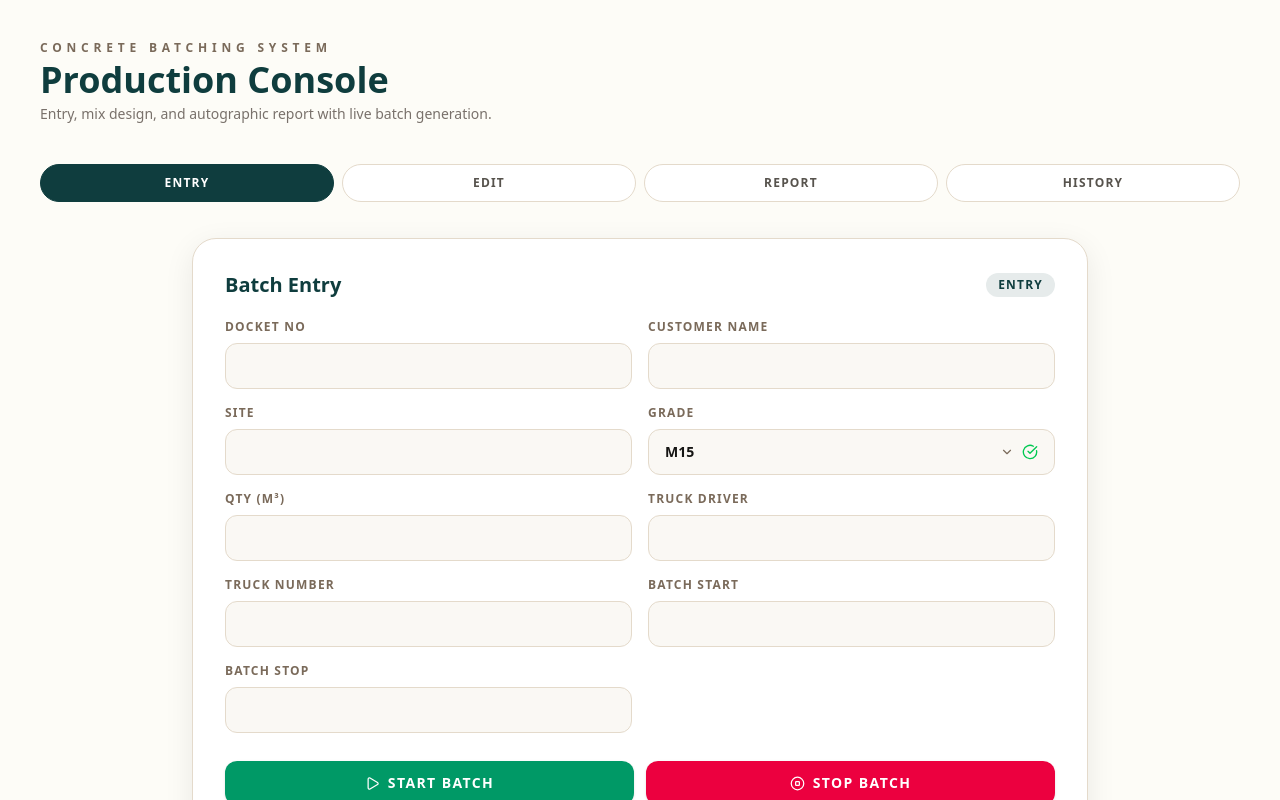
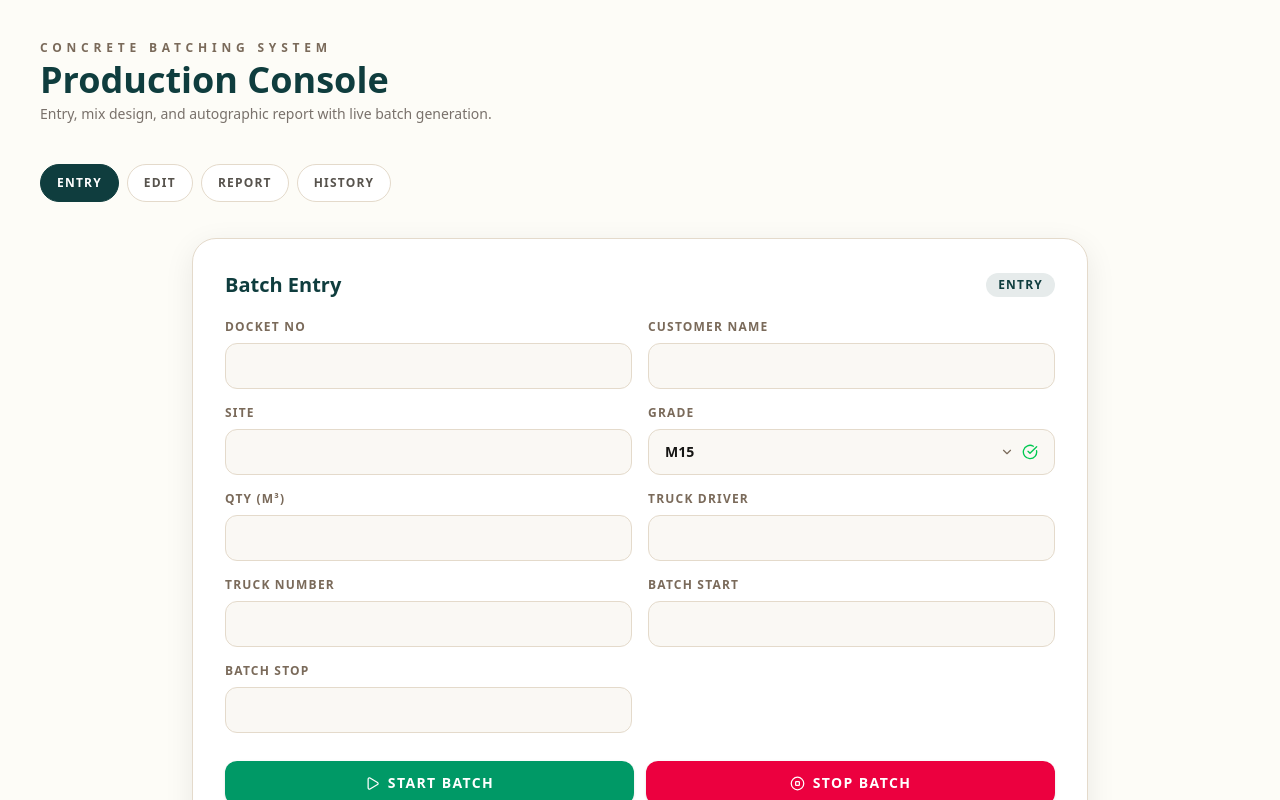
Before and after one commit to Tejas767/Batching, a Next.js app: page / in a window 1280 px wide. Shown: the top 800 px of the page. Built offline with nearby package versions, Linux system fonts and the light colour scheme; a web font is replaced by a local one.

Commit message:
Fixed Date issue

```diff
--- a/src/components/layout/TabNav.jsx
+++ b/src/components/layout/TabNav.jsx
@@ -29,7 +29,7 @@ export function TabNav({ activeTab, onTabChange }) {
               transition={{ type: "spring", stiffness: 400, damping: 20 }}
               aria-current={isActive ? "page" : undefined}
               className={[
-                "relative flex-1 min-w-[72px] rounded-full border px-4 py-2.5 text-xs font-semibold uppercase tracking-widest whitespace-nowrap",
+                "relative rounded-full border px-4 py-2.5 text-xs font-semibold uppercase tracking-widest whitespace-nowrap shrink-0",
                 "transition-colors duration-200 focus:outline-none focus-visible:ring-2 focus-visible:ring-brand-1/40",
                 isActive
                   ? "border-brand-1 bg-brand-1 text-white"
```
